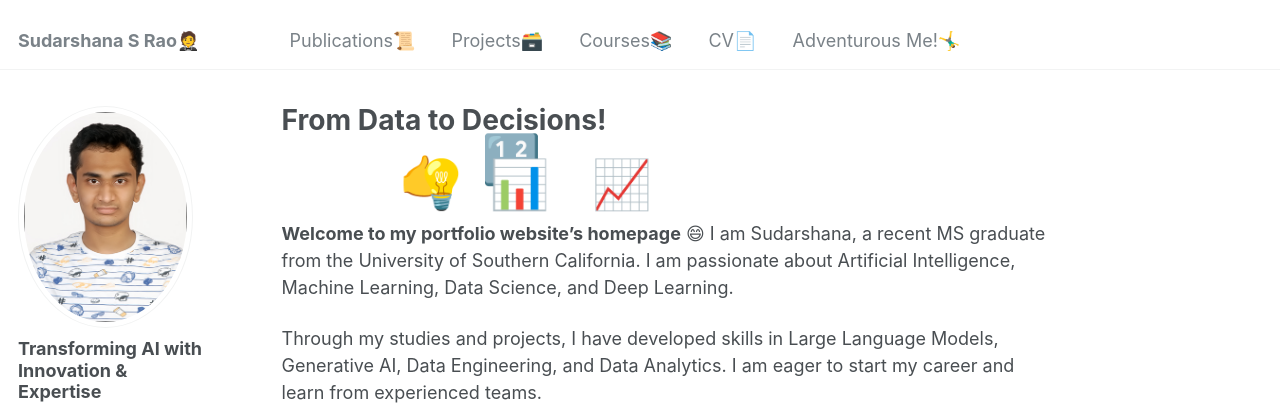
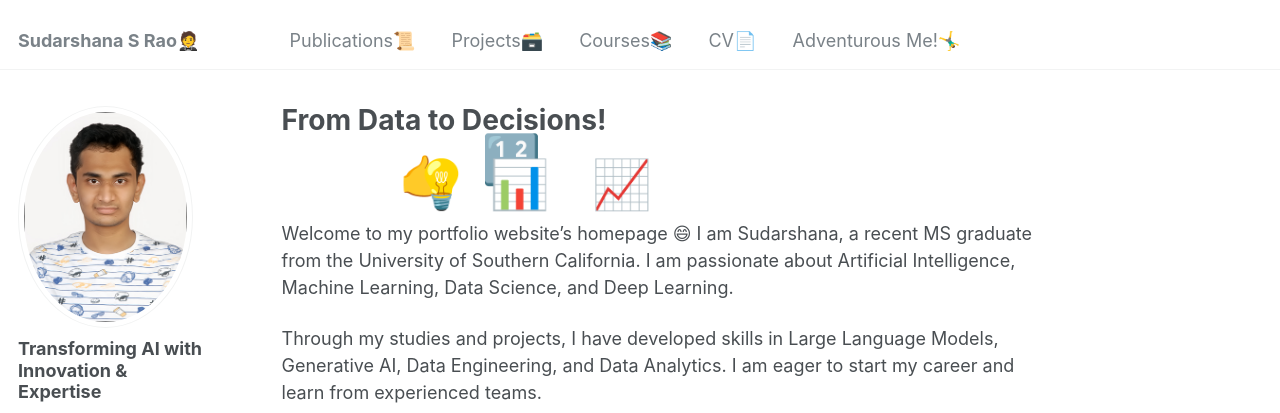
Before and after one commit to SudarshanaSRao/SudarshanaSRao.github.io, a Jekyll site: the page built from _pages/about.md, in a window 1280 px wide. Shown: the top 413 px of the page. Built offline with Jekyll 4.4.1, drawn with Linux system fonts in a browser that asks for light colours.

Commit message:
Update about.md

```diff
--- a/_pages/about.md
+++ b/_pages/about.md
@@ -46,7 +46,7 @@
 }
 </style>
 
-<span class="USC"><strong>Welcome to my portfolio website's homepage</strong></span> 😄 I am Sudarshana, a recent MS graduate from the University of Southern California. I am passionate about Artificial Intelligence, Machine Learning, Data Science, and Deep Learning.
+<span class="USC">Welcome to my portfolio website's homepage</span> 😄 I am Sudarshana, a recent MS graduate from the University of Southern California. I am passionate about Artificial Intelligence, Machine Learning, Data Science, and Deep Learning.
   <style>
     @keyframes usc-colors {
       0% {
```
Also changed, not shown: other parts of _pages/about.md (+1 -1 lines).
